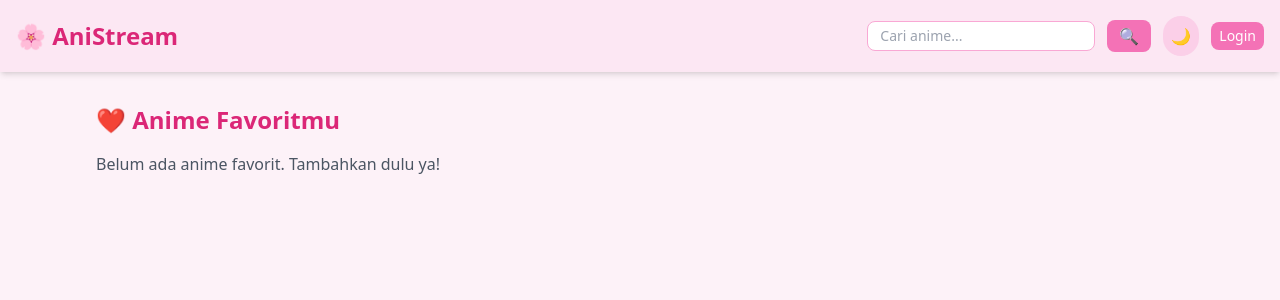
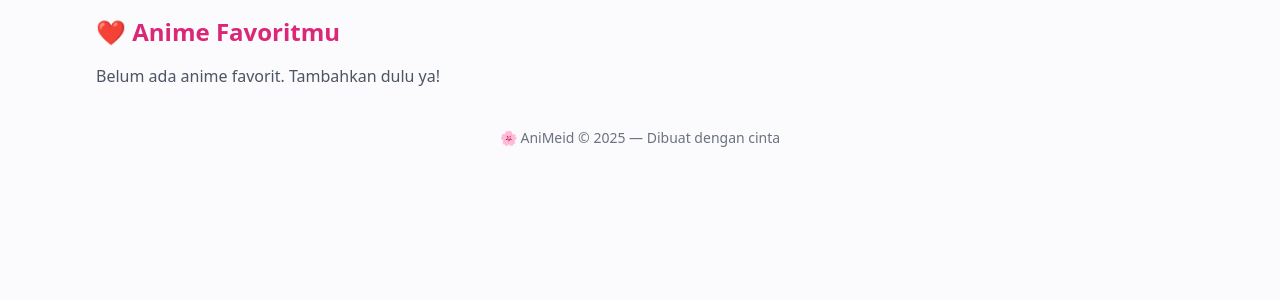
Before and after one commit to Yozz10/animeid, a Next.js app: page /favorites in a window 1280 px wide. Shown: the top 300 px of the page. Built offline with nearby package versions, Linux system fonts and the light colour scheme.

Commit message:
Update layout.tsx

```diff
--- a/src/app/layout.tsx
+++ b/src/app/layout.tsx
@@ -1,20 +1,40 @@
-import "../styles/globals.css"
-import { UserProvider } from '../context/UserContext'
-import Header from '../components/Header'
+import '../styles/globals.css'
+import { Metadata } from 'next'
 
-export const metadata = {
-  title: 'AniStream',
-  description: 'Nonton anime favoritmu dengan gaya pink putih!',
+export const metadata: Metadata = {
+  title: 'AniMeid 🌸 | Streaming Anime Indonesia',
+  description: 'Tonton anime favoritmu dari Otakudesu & Samehadaku dengan mudah. Update anime ongoing setiap hari!',
+  keywords: ['anime', 'streaming anime', 'otakudesu', 'samehadaku', 'anime sub indo', 'anime online'],
+  authors: [{ name: 'AniMeid Project' }],
+  openGraph: {
+    title: 'AniMeid 🌸 | Streaming Anime Indonesia',
+    description: 'Streaming anime sub Indo, update tiap hari — ongoing & completed.',
+    url: 'https://animeid.vercel.app',
+    siteName: 'AniMeid',
+    images: [
+      {
+        url: '/banner.png', // nanti bisa kamu ganti dengan file banner kamu
+        width: 1200,
+        height: 630,
+        alt: 'AniMeid — Streaming Anime Sub Indo',
+      },
+    ],
+    locale: 'id_ID',
+    type: 'website',
+  },
+  icons: {
+    icon: '/favicon.ico',
+  },
 }
 
 export default function RootLayout({ children }: { children: React.ReactNode }) {
   return (
-    <html lang="id">
-      <body className="bg-pink-50 dark:bg-gray-900">
-        <UserProvider>
-          <Header />
-          <main className="max-w-6xl mx-auto p-4">{children}</main>
-        </UserProvider>
+    <html lang="id" className="bg-offwhite text-gray-900">
+      <body className="min-h-screen bg-offwhite text-gray-900">
+        <main className="max-w-6xl mx-auto px-4">{children}</main>
+        <footer className="text-center py-6 text-sm text-gray-500">
+          🌸 AniMeid © {new Date().getFullYear()} — Dibuat dengan cinta
+        </footer>
       </body>
     </html>
   )
```
